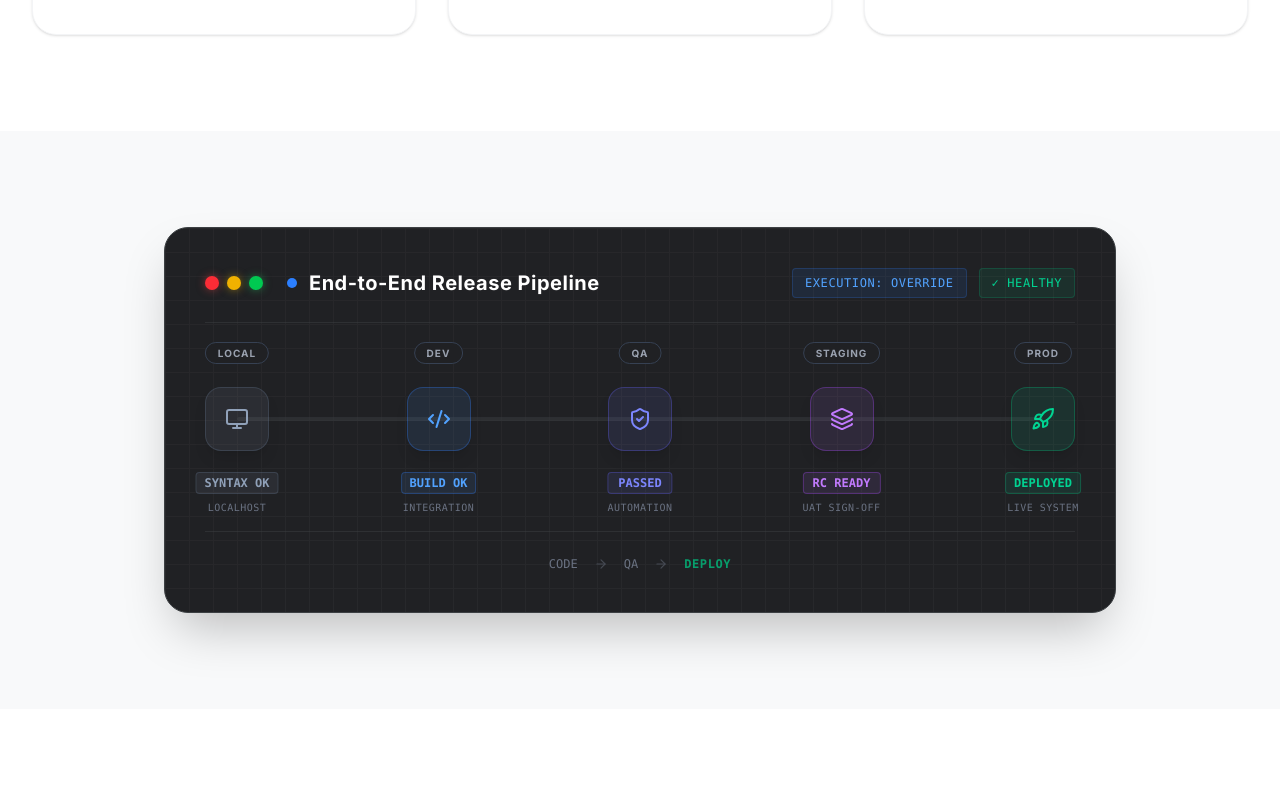
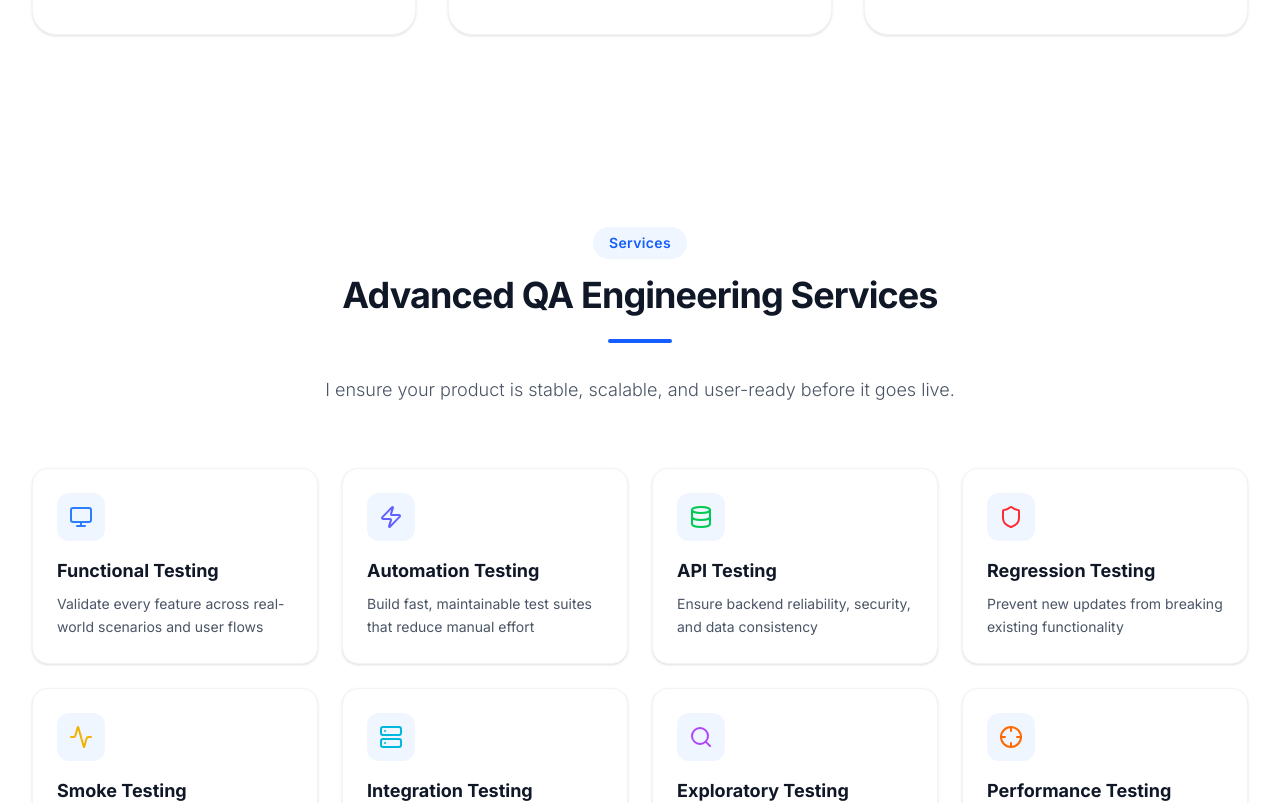
Before and after one commit to ParthChauhan2003/Portfolio, a React (Vite) app: page / in a window 1280 px wide. Shown: the part 3360-4163 px from the top of the page. Built offline with nearby package versions, Linux system fonts and the light colour scheme.

Commit message:
refactor: remove Pipeline component and update background color in Projects section

```diff
--- a/src/app/App.tsx
+++ b/src/app/App.tsx
@@ -6,7 +6,6 @@ import { Hero } from './components/Hero';
 import { About } from './components/About';
 import { Expertise } from './components/Expertise';
 import { Workflow } from './components/Workflow';
-import { Pipeline } from './components/Pipeline';
 import { Services } from './components/Services';
 import { Skills } from './components/Skills';
 import { Projects } from './components/Projects';
@@ -58,7 +57,6 @@ export default function App() {
             <About darkMode={darkMode} />
             <Expertise darkMode={darkMode} />
             <Workflow darkMode={darkMode} />
-            <Pipeline darkMode={darkMode} />
             <Services darkMode={darkMode} />
             <CertsTools darkMode={darkMode} />
             <Projects darkMode={darkMode} />
--- a/src/app/components/Pipeline.tsx
+++ /dev/null
@@ -1,191 +0,0 @@
-import React from 'react';
-import { motion } from 'motion/react';
-import { Monitor, Code2, ShieldCheck, Layers, Rocket, ArrowRight } from 'lucide-react';
-
-interface PipelineProps {
-  darkMode?: boolean; // We might want to enforce dark mode for this specific component or adapt
-}
-
-const stages = [
-  {
-    id: 'local',
-    name: 'LOCAL',
-    icon: <Monitor size={24} />,
-    color: 'text-slate-400',
-    bgColor: 'bg-slate-400/10',
-    borderColor: 'border-slate-500/30',
-    glowColor: 'shadow-slate-500/20',
-    status: 'SYNTAX OK',
-    subStatus: 'LOCALHOST',
-  },
-  {
-    id: 'dev',
-    name: 'DEV',
-    icon: <Code2 size={24} />,
-    color: 'text-blue-400',
-    bgColor: 'bg-blue-400/10',
-    borderColor: 'border-blue-500/30',
-    glowColor: 'shadow-blue-500/20',
-    status: 'BUILD OK',
-    subStatus: 'INTEGRATION',
-  },
-  {
-    id: 'qa',
-    name: 'QA',
-    icon: <ShieldCheck size={24} />,
-    color: 'text-indigo-400',
-    bgColor: 'bg-indigo-400/10',
-    borderColor: 'border-indigo-500/30',
-    glowColor: 'shadow-indigo-500/20',
-    status: 'PASSED',
-    subStatus: 'AUTOMATION',
-  },
-  {
-    id: 'staging',
-    name: 'STAGING',
-    icon: <Layers size={24} />,
-    color: 'text-purple-400',
-    bgColor: 'bg-purple-400/10',
-    borderColor: 'border-purple-500/30',
-    glowColor: 'shadow-purple-500/20',
-    status: 'RC READY',
-    subStatus: 'UAT SIGN-OFF',
-  },
-  {
-    id: 'prod',
-    name: 'PROD',
-    icon: <Rocket size={24} />,
-    color: 'text-emerald-400',
-    bgColor: 'bg-emerald-400/10',
-    borderColor: 'border-emerald-500/30',
-    glowColor: 'shadow-emerald-500/30',
-    status: 'DEPLOYED',
-    subStatus: 'LIVE SYSTEM',
-  },
-];
-
-export const Pipeline: React.FC<PipelineProps> = ({ darkMode }) => {
-  return (
-    <section className={`py-24 transition-colors duration-300 ${darkMode ? 'bg-gray-950' : 'bg-[#F8F9FA]'}`}>
-      <div className="max-w-[1000px] mx-auto px-4 sm:px-6">
-
-        {/* Main Dashboard Container - Permanently Dark */}
-        <motion.div
-          initial={{ opacity: 0, y: 30 }}
-          whileInView={{ opacity: 1, y: 0 }}
-          viewport={{ once: true }}
-          transition={{ duration: 0.7 }}
-          className="relative rounded-3xl border border-[#3c4043] bg-[#202124] overflow-hidden shadow-2xl transition-all duration-300"
-        >
-          {/* Subtle Grid Background - Permanently Light on Dark */}
-          <div
-            className="absolute inset-0 pointer-events-none opacity-[0.03]"
-            style={{
-              backgroundImage: 'linear-gradient(to right, #ffffff 1px, transparent 1px), linear-gradient(to bottom, #ffffff 1px, transparent 1px)',
-              backgroundSize: '24px 24px'
-            }}
-          ></div>
-
-          <div className="relative z-10 p-6 md:p-10">
-            {/* Header */}
-            <div className="flex flex-col sm:flex-row justify-between items-start sm:items-center gap-6 mb-16 border-b border-[#3c4043]/50 pb-6 transition-colors duration-300">
-
-              {/* Mac Traffic Lights & Title */}
-              <div className="flex items-center gap-4">
-                <div className="flex gap-2">
-                  <div className="w-3.5 h-3.5 rounded-full bg-red-500 shadow-[0_0_8px_rgba(239,68,68,0.5)]"></div>
-                  <div className="w-3.5 h-3.5 rounded-full bg-yellow-500 shadow-[0_0_8px_rgba(234,179,8,0.5)]"></div>
-                  <div className="w-3.5 h-3.5 rounded-full bg-green-500 shadow-[0_0_8px_rgba(34,197,94,0.5)]"></div>
-                </div>
-                <div className="flex items-center gap-3 ml-2">
-                  <span className="relative flex h-2.5 w-2.5">
-                    <span className="animate-ping absolute inline-flex h-full w-full rounded-full bg-blue-400 opacity-75"></span>
-                    <span className="relative inline-flex rounded-full h-2.5 w-2.5 bg-blue-500"></span>
-                  </span>
-                  <h3 className="font-bold tracking-wide text-lg sm:text-xl text-white transition-colors">
-                    End-to-End Release Pipeline
-                  </h3>
-                </div>
-              </div>
-
-              {/* Status Badges */}
-              <div className="flex items-center gap-3 font-mono text-[10px] sm:text-xs">
-                <div className="px-3 py-1.5 rounded bg-blue-500/10 text-blue-400 border border-blue-500/20 uppercase tracking-wider">
-                  EXECUTION: OVERRIDE
-                </div>
-                <div className="px-3 py-1.5 rounded bg-emerald-500/10 text-emerald-400 border border-emerald-500/20 uppercase tracking-wider flex items-center gap-1.5">
-                  ✓ HEALTHY
-                </div>
-              </div>
-            </div>
-
-            {/* Pipeline Visualizer */}
-            <div className="relative mb-16">
-
-              {/* Connector Lines (Background) */}
-              <div className="absolute top-1/2 left-8 right-8 h-1 -translate-y-1/2 bg-[#3c4043] rounded-full hidden md:block opacity-50 shadow-inner transition-colors duration-300"></div>
-              <div className="absolute left-8 top-8 bottom-8 w-1 -translate-x-1/2 bg-[#3c4043] rounded-full md:hidden opacity-50 shadow-inner transition-colors duration-300"></div>
-
-              {/* Nodes */}
-              <div className="relative flex flex-col md:flex-row justify-between gap-12 md:gap-4">
-                {stages.map((stage, index) => (
-                  <motion.div
-                    key={stage.id}
-                    initial={{ opacity: 0, scale: 0.9 }}
-                    whileInView={{ opacity: 1, scale: 1 }}
-                    viewport={{ once: true }}
-                    transition={{ delay: index * 0.15, duration: 0.5 }}
-                    className="relative flex flex-row md:flex-col items-center gap-6 md:gap-0 group"
-                  >
-
-                    {/* Top Pill Label (Desktop) */}
-                    <div className="hidden md:block absolute -top-12 left-1/2 -translate-x-1/2">
-                      <span className="px-3 py-1 rounded-full text-[10px] font-bold tracking-widest border transition-colors duration-300 text-gray-400 border-gray-700 bg-[#202124]">
-                        {stage.name}
-                      </span>
-                    </div>
-
-                    {/* Left Pill Label (Mobile) */}
-                    <div className="md:hidden w-24 text-right">
-                      <span className="px-3 py-1 rounded-full text-[10px] font-bold tracking-widest border transition-colors duration-300 text-gray-400 border-gray-700 bg-[#202124]">
-                        {stage.name}
-                      </span>
-                    </div>
-
-                    {/* Icon Node */}
-                    <div className={`relative z-10 w-16 h-16 rounded-2xl flex items-center justify-center border transition-all duration-300 group-hover:-translate-y-1 group-hover:scale-105 shadow-lg ${stage.bgColor} ${stage.borderColor} ${stage.color} group-hover:${stage.glowColor}`}>
-                      {stage.icon}
-                    </div>
-
-                    {/* Status Text (Desktop & Mobile) */}
-                    <div className="md:absolute md:-bottom-16 md:left-1/2 md:-translate-x-1/2 md:text-center mt-0 md:mt-4">
-                      <div className="flex flex-col gap-1.5 font-mono">
-                        <span className={`text-xs font-bold px-2 py-0.5 rounded border whitespace-nowrap ${stage.bgColor} ${stage.borderColor} ${stage.color}`}>
-                          {stage.status}
-                        </span>
-                        <span className="text-[10px] text-gray-500 font-medium tracking-wider whitespace-nowrap uppercase">
-                          {stage.subStatus}
-                        </span>
-                      </div>
-                    </div>
-
-                  </motion.div>
-                ))}
-              </div>
-            </div>
-
-            {/* Footer Breadcrumbs */}
-            <div className="mt-20 pt-6 border-t border-[#3c4043]/50 flex items-center justify-center gap-4 text-xs font-mono text-gray-500 transition-colors duration-300">
-              <span className="hover:text-blue-500 transition-colors cursor-default uppercase">Code</span>
-              <ArrowRight size={14} className="opacity-50" />
-              <span className="hover:text-indigo-500 transition-colors cursor-default uppercase">QA</span>
-              <ArrowRight size={14} className="opacity-50" />
-              <span className="text-emerald-500/80 font-bold hover:text-emerald-400 transition-colors cursor-default uppercase tracking-wider">Deploy</span>
-            </div>
-
-          </div>
-        </motion.div>
-      </div>
-    </section>
-  );
-};
--- a/src/app/components/Projects.tsx
+++ b/src/app/components/Projects.tsx
@@ -33,7 +33,7 @@ const projects = [
 
 export const Projects: React.FC<ProjectsProps> = ({ darkMode }) => {
   return (
-    <section id="projects" className={`py-24 ${darkMode ? 'bg-gray-900' : 'bg-white'}`}>
+    <section id="projects" className={`py-24 ${darkMode ? 'bg-gray-900' : 'bg-gray-50'}`}>
       <div className="max-w-7xl mx-auto px-4 sm:px-6 lg:px-8">
         <motion.div
           initial={{ opacity: 0, y: 20 }}
```
